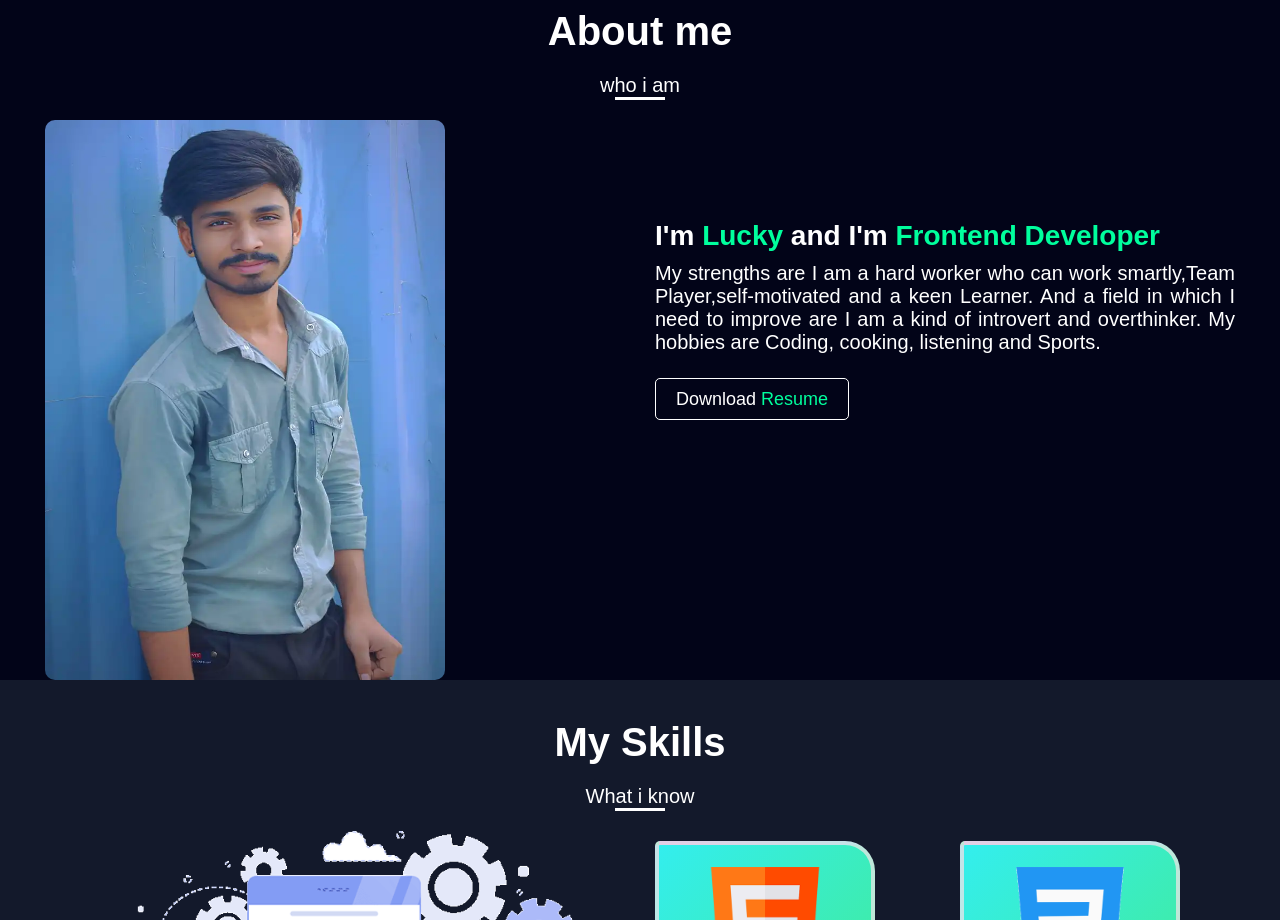
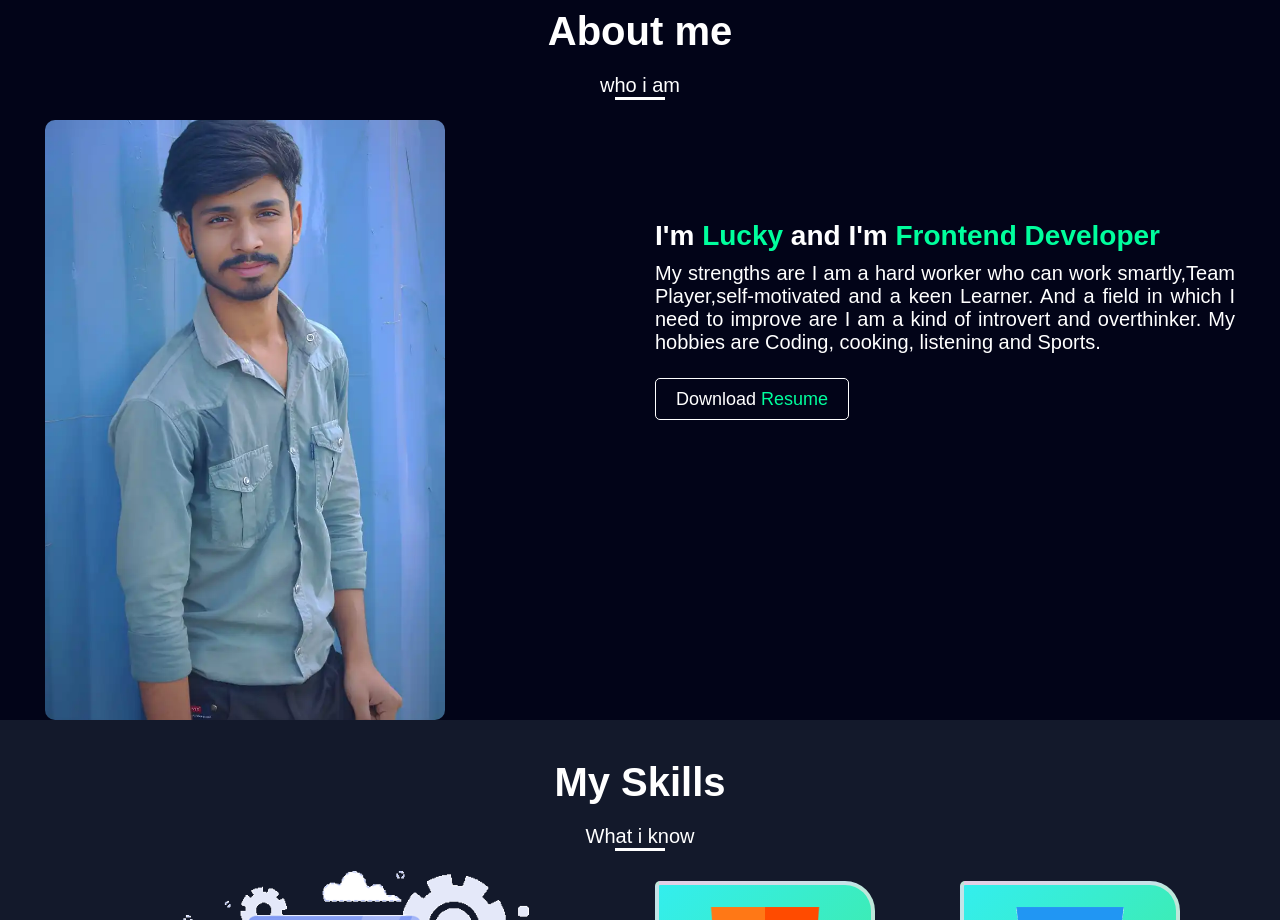
Before and after one commit to sainik7678/port, a plain HTML site: page index.html in a window 1280 px wide. Shown: the part 820-1740 px from the top of the page. Drawn offline with nearby package versions, Linux system fonts and the light colour scheme; a script that the page names is missing.

Commit message:
Update style.css

```diff
--- a/style.css
+++ b/style.css
@@ -194,8 +194,9 @@ ul li a {
 }
 .wrap-3 .lucky-img img{
     width: 100%;
-    height: 560px;
     border-radius: 10px;
+    aspect-ratio: 1/1.5;
+    object-fit: cover;
 }
 .wrap-4{
     background: #13192b;
```
